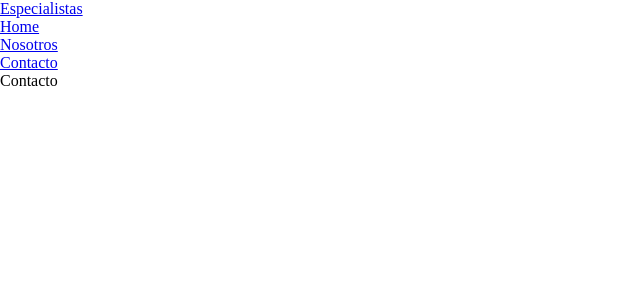
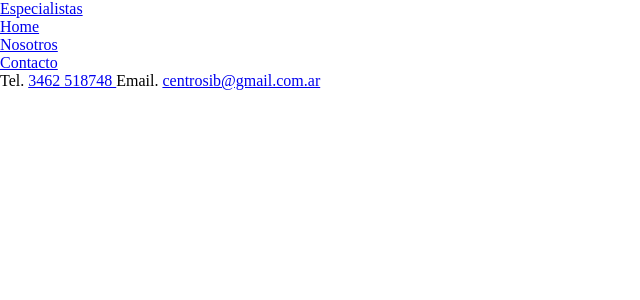
Before and after one commit to franhii/centrosib, a React (Create React App) app in the folder views/: page /contacto in a window 1280 px wide. Shown: the top 300 px of the page, without its empty margins (0-640 px from the left). Built offline with nearby package versions, Linux system fonts and the light colour scheme.

Commit message:
Agregue 2 cosas ñia

```diff
--- a/views/src/Pages/Contacto/Contacto.jsx
+++ b/views/src/Pages/Contacto/Contacto.jsx
@@ -3,7 +3,12 @@ import "./Contacto.css"
 
 const Contacto = () => {
   return (
-    <div>Contacto</div>
+    <div>
+      <div className="header-contact-details">
+						<span className="call-details"> <span className="tel-details">Tel.</span> <a href="tel:3462 518748" className="tel"> 3462 518748 </a> </span>
+						<span className="email-details"> <span className="mail-details">Email.</span> <a href="centrocib@gmail.com.ar" className="mail">centrosib@gmail.com.ar</a> </span>
+					</div>
+    </div>
   )
 }
 
```
